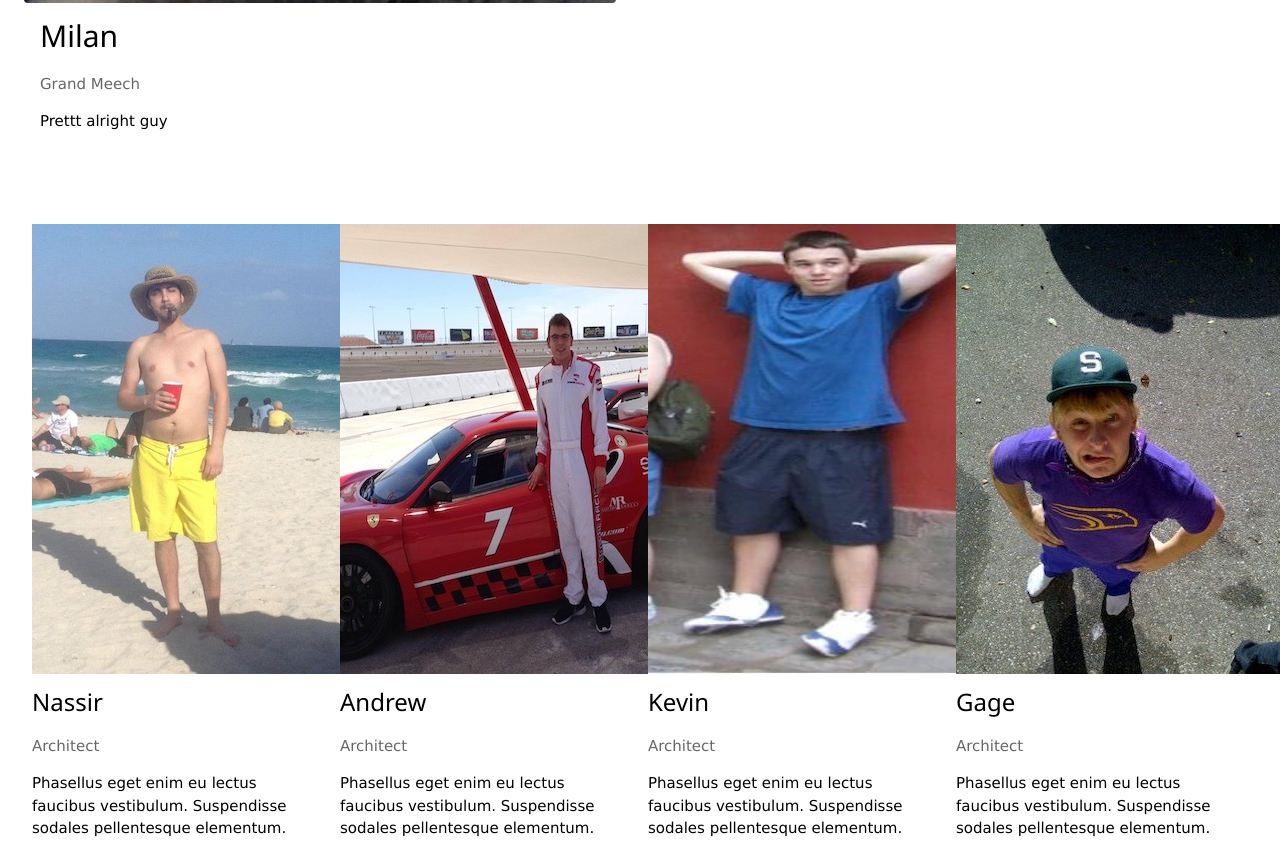
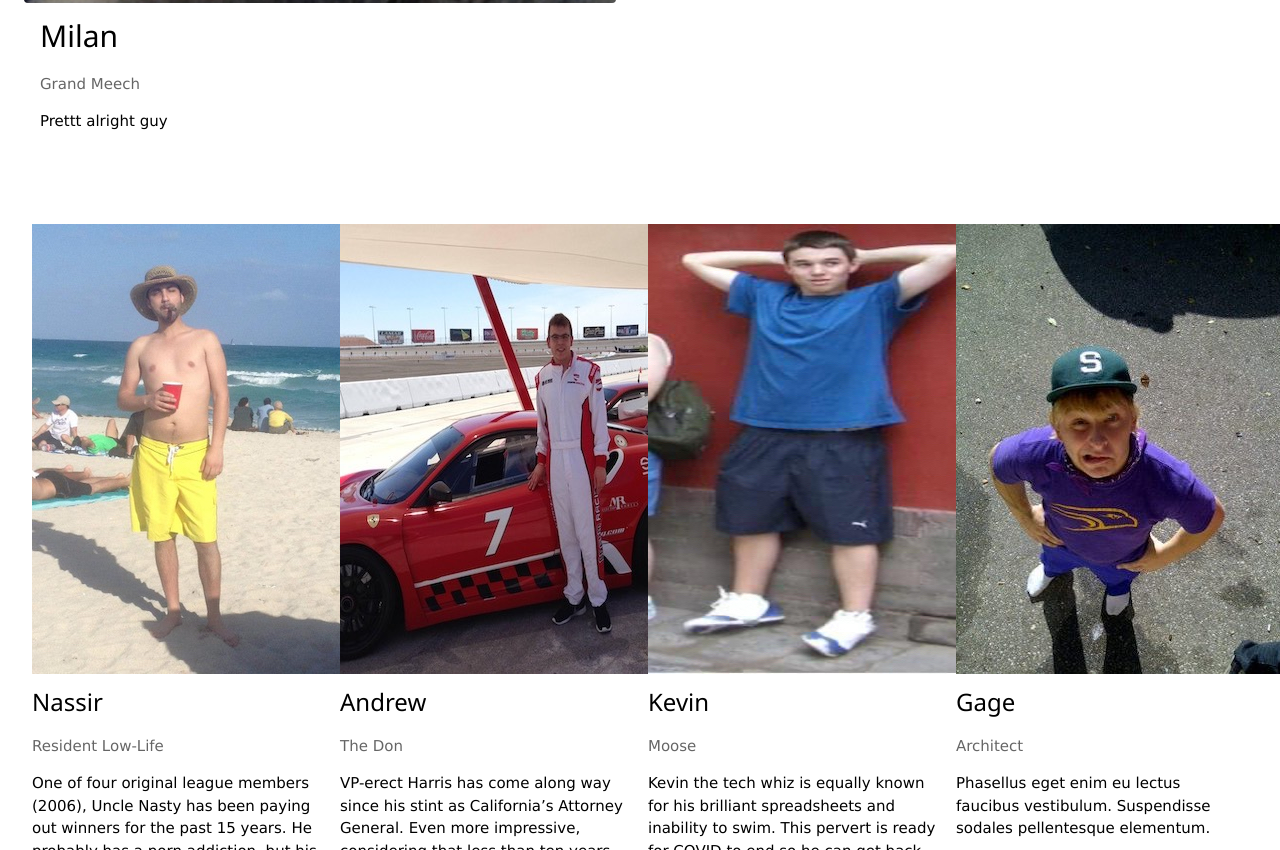
Before and after one commit to zeeeeeen/geminshotmom, a plain HTML site: page index.html in a window 1280 px wide. Shown: the part 1950-2800 px from the top of the page. Drawn offline with nearby package versions, Linux system fonts and the light colour scheme.

Commit message:
Add files via upload

```diff
--- a/index.html
+++ b/index.html
@@ -9,7 +9,7 @@
 <!-- Navbar (sit on top) -->
 <div class="w3-top">
   <div class="w3-bar w3-white w3-padding w3-card">
-    <a href="#about" class="w3-bar-item w3-button"><b>BR</b> GeminShotMom</a>
+    <a href="geminshotmom.club" class="w3-bar-item w3-button"><b>BR</b> GeminShotMom</a>
     <!-- Float links to the right. Hide them on small screens -->
     <div class="w3-right">
       <a href="#about" class="w3-bar-item w3-button w3-hide-small">About</a>
@@ -22,7 +22,7 @@
 <header class="w3-display-container   w3-wide" style="min-width:300px; max-width:1500px;" id="home">
   <img class="w3-image" src="images/header.jpg" alt="Architecture" width="1500" height="800">
   <div class="w3-container w3-display-middle w3-margin-top w3-center">
-    <h1 class="w3-xlarge w3-text-white"><span class="w3-wide w3-padding w3-black w3-opacity-min"><b>Zeeeeeeeeeeeeeeen</b></span> <br><span class="w3-text-light-grey">Where We're All Fags.</span></h1>
+    <h1 class="w3-xlarge w3-text-white"><span class="w3-wide w3-padding w3-black w3-opacity-min"><b>Zeeeeeeeeeeeeeeen</b></span> <br><span class="w3-text-light-grey">12 idiots playing fantasy football.</span></h1>
   </div>
 </header>
 
@@ -56,24 +56,24 @@
     <div class="w3-col l3 m6 w3-margin-bottom">
       <img src="images/nassir.jpg" alt="Jane" style="height:100%">
       <h3>Nassir</h3>
-      <p class="w3-opacity">Architect</p>
-      <p>Phasellus eget enim eu lectus faucibus vestibulum. Suspendisse sodales pellentesque elementum.</p>
+      <p class="w3-opacity">Resident Low-Life</p>
+      <p>One of four original league members (2006), Uncle Nasty has been paying out winners for the past 15 years. He probably has a porn addiction, but his biggest vice is how much love he has to give. This LA socialist hates early mornings unless he hasn’t slept yet. Lube up fellas, it’s anal night at the Al-Joulanis.</p>
       <p><a href="https://football.fantasysports.yahoo.com/f1/173483/11"><button class="w3-button w3-light-grey w3-block">Fantasy Team</button></p></a>
     </div>
 
     <div class="w3-col l3 m6 w3-margin-bottom">
       <img src="images/harris.jpg" alt="Mike" style="height:100%">
       <h3>Andrew</h3>
-      <p class="w3-opacity">Architect</p>
-      <p>Phasellus eget enim eu lectus faucibus vestibulum. Suspendisse sodales pellentesque elementum.</p>
+      <p class="w3-opacity">The Don</p>
+      <p>VP-erect Harris has come along way since his stint as California’s Attorney General. Even more impressive, considering that less than ten years ago he was kicked out of the family hotel room for sharing that the ‘stripper wiped his glasses on her pussy’. The Don is a Zeeen League OG, being part of the very first circuit back in ‘06. Don’t ask him about the CFL or fences unless you want your face rearranged.</p>
       <p><a href="https://football.fantasysports.yahoo.com/f1/173483/10"><button class="w3-button w3-light-grey w3-block">Fantasy Team</button></p></a>
     </div>
 
     <div class="w3-col l3 m6 w3-margin-bottom">
       <img src="images/kevin.jpg" alt="Dan" style="height:100%">
       <h3>Kevin</h3>
-      <p class="w3-opacity">Architect</p>
-      <p>Phasellus eget enim eu lectus faucibus vestibulum. Suspendisse sodales pellentesque elementum.</p>
+      <p class="w3-opacity">Moose</p>
+      <p>Kevin the tech whiz is equally known for his brilliant spreadsheets and inability to swim. This pervert is ready for COVID to end so he can get back to spending his evenings and weekends with youth football players. Moose is a visionary, concocting the first ever 3 TE draft day strategy which was later replicated by Harris in 2020. Piece of advice: if you have a few units to spend, don’t ever fucking spend them on the Detroit Lions.</p>
       <p><a href="https://football.fantasysports.yahoo.com/f1/173483/7"><button class="w3-button w3-light-grey w3-block">Fantasy Team</button></p></a>
     </div>
 
@@ -88,15 +88,15 @@
     <div class="w3-col l3 m6 w3-margin-bottom">
       <img src="images/matt.jpg" alt="Dan" style="height:100%">
       <h3>Matthew</h3>
-      <p class="w3-opacity">Architect</p>
-      <p>Phasellus eget enim eu lectus faucibus vestibulum. Suspendisse sodales pellentesque elementum.</p>
+      <p class="w3-opacity">Cousin-Connoisseur</p>
+      <p>Keeping pace with his dog Norman, Gemin’s manhood was removed in September when he skipped the draft to tend to his dog’s balls. Famous for showing his cousins a good time, this no nonsense mega stoner doesn’t care what you think. He relishes his role as league villain and wouldn’t have it any other way. (need closing line maybe)</p>
       <p><a href="https://football.fantasysports.yahoo.com/f1/173483/9"><button class="w3-button w3-light-grey w3-block">Fantasy Team</button></p></a>
     </div>
 
     <div class="w3-col l3 m6 w3-margin-bottom">
       <img src="images/cody.jpg" alt="Dan" style="height:100%">
       <h3>Cody</h3>
-      <p class="w3-opacity">Architect</p>
+      <p class="w3-opacity">Hoodless Hooligan</p>
       <p>Phasellus eget enim eu lectus faucibus vestibulum. Suspendisse sodales pellentesque elementum.</p>
       <p><a href="https://football.fantasysports.yahoo.com/f1/173483/6"><button class="w3-button w3-light-grey w3-block">Fantasy Team</button></p></a>
     </div>
@@ -104,45 +104,45 @@
     <div class="w3-col l3 m6 w3-margin-bottom">
       <img src="images/sam.jpg" alt="Dan" style="height:100%">
       <h3>Sam</h3>
-      <p class="w3-opacity">Architect</p>
-      <p>Phasellus eget enim eu lectus faucibus vestibulum. Suspendisse sodales pellentesque elementum.</p>
+      <p class="w3-opacity">Creamy Commish</p>
+      <p>Once the cream of the fantasy crop, Carrsy hasn’t made the playoffs in two years or won in three years. Sam is a great friend for a smoker, as he’s notorious for buying a pack of darts and smoking one. He’s a somewhat corrupt, fun-loving, whiskey drinking commissioner. We love him for hosting everything but there is one burning question… Who hosts a BBQ and only has relish???</p>
       <p><a href="https://football.fantasysports.yahoo.com/f1/173483/1"><button class="w3-button w3-light-grey w3-block">Fantasy Team</button></p></a>
     </div>
 
     <div class="w3-col l3 m6 w3-margin-bottom">
       <img src="images/goss.jpg" alt="Dan" style="height:100%, width:100%">
       <h3>Joel</h3>
-      <p class="w3-opacity">Architect</p>
-      <p>Phasellus eget enim eu lectus faucibus vestibulum. Suspendisse sodales pellentesque elementum.</p>
+      <p class="w3-opacity">Chint Bud Light Chint</p>
+      <p>He hates that they won’t call him Chint Bud Light Chint at work. This minivan-driving family man considers this to be his second favorite fantasy league as he thinks most of the group are a bunch of ‘pussies’. It’s hard to argue with him there. Rumour has it Joeler absolutely FILLS his condoms.</p>
       <p><a href="https://football.fantasysports.yahoo.com/f1/173483/12"><button class="w3-button w3-light-grey w3-block">Fantasy Team</button></p></a>
     </div>
 
     <div class="w3-col l3 m6 w3-margin-bottom">
       <img src="images/goss.jpg" alt="Dan" style="height:100%">
       <h3>Jon</h3>
-      <p class="w3-opacity">Architect</p>
-      <p>Phasellus eget enim eu lectus faucibus vestibulum. Suspendisse sodales pellentesque elementum.</p>
+      <p class="w3-opacity">Waiver Warrior</p>
+      <p>Jon has worked tirelessly to put his stamp on the league the past five years, mostly during drunk rants after 2 am. League history was made in 2020 when Jon finally whipped enough votes for us to ‘try’ FAAB waivers for a season, a coup that truly divided the league for atleast ten minutes. Jon is the league attorney and his 11 clients (us) are constantly suing each other. It’s a thankless job, but someone has to do it.</p>
       <p><a href="https://football.fantasysports.yahoo.com/f1/173483/5"><button class="w3-button w3-light-grey w3-block">Fantasy Team</button></p></a>
     </div>
     <div class="w3-col l3 m6 w3-margin-bottom">
       <img src="images/dmitro.jpg" alt="Dan" style="height:100%">
       <h3>Dmitro</h3>
-      <p class="w3-opacity">Architect</p>
-      <p>Phasellus eget enim eu lectus faucibus vestibulum. Suspendisse sodales pellentesque elementum.</p>
+      <p class="w3-opacity"></p>
+      <p>Our resident bone doctor is the career leader in Facebook group posts with zero likes or interactions. He’s also been a staple in BBW hillbilly chat forums since 2010. His two year reign conveniently ended this season after FAAB waivers were added. Coincidence? Jon sure doesn’t think so. The only thing lazier than this bastard’s work ethic is his left eye.</p>
       <p><a href="https://football.fantasysports.yahoo.com/f1/173483/2"><button class="w3-button w3-light-grey w3-block">Fantasy Team</button></p></a>
     </div>
     <div class="w3-col l3 m6 w3-margin-bottom">
       <img src="images/amac.jpg" alt="Dan" style="height:100%">
-      <h3>Gaymac</h3>
-      <p class="w3-opacity">Architect</p>
-      <p>Phasellus eget enim eu lectus faucibus vestibulum. Suspendisse sodales pellentesque elementum.</p>
+      <h3>Andy</h3>
+      <p class="w3-opacity">A-Mac n Cheese</p>
+      <p>This 3 time national spelling bee champion backdoored his way into the league a few years ago and hasn’t looked back. His perpetual criticism of Sam has really improved activity in the Facebook group and he loves asking other GMs for fantasy and dating advice. Make sure you hit him up in July/August when he gets the best deals on Raybans.</p>
       <p><a href="https://football.fantasysports.yahoo.com/f1/173483/8"><button class="w3-button w3-light-grey w3-block">Fantasy Team</button></p></a>
     </div>
     <div class="w3-col l3 m6 w3-margin-bottom ">
       <img src="images/brett.jpg" alt="Brett" style="height:100%">
       <h3>Brett</h3>
-      <p class="w3-opacity">Architect</p>
-      <p>Phasellus eget enim eu lectus faucibus vestibulum. Suspendisse sodales pellentesque elementum.</p>
+      <p class="w3-opacity">The Generator</p>
+      <p>Storming onto the fantasy scene in 2014, Kinkley continues to make & perform in the playoffs despite rarely watching football. This electrical genius is known for fixing everything except mouses, monitors and keyboards. He usually breaks those. Brett handed out company hats at the draft this year, but does the company really want 12 degenerate morons wearing their logos while breaking the law?</p>
       <p><a href="https://football.fantasysports.yahoo.com/f1/173483/3"><button class="w3-button w3-light-grey w3-block" >Fantasy Team</button>
       </p></a>
 
@@ -162,7 +162,7 @@
 
 <!-- Footer -->
 <footer class="w3-center w3-black w3-padding-16">
-  <p><a title="W3.CSS" target="_blank" class="w3-hover-text-green">Zeen League, 2021.</a></p>
+  <p><a title="W3.CSS" target="_blank" class="w3-hover-text-green">Property of Zeen League, 2021.</a></p>
 </footer>
 
 </body>
```
